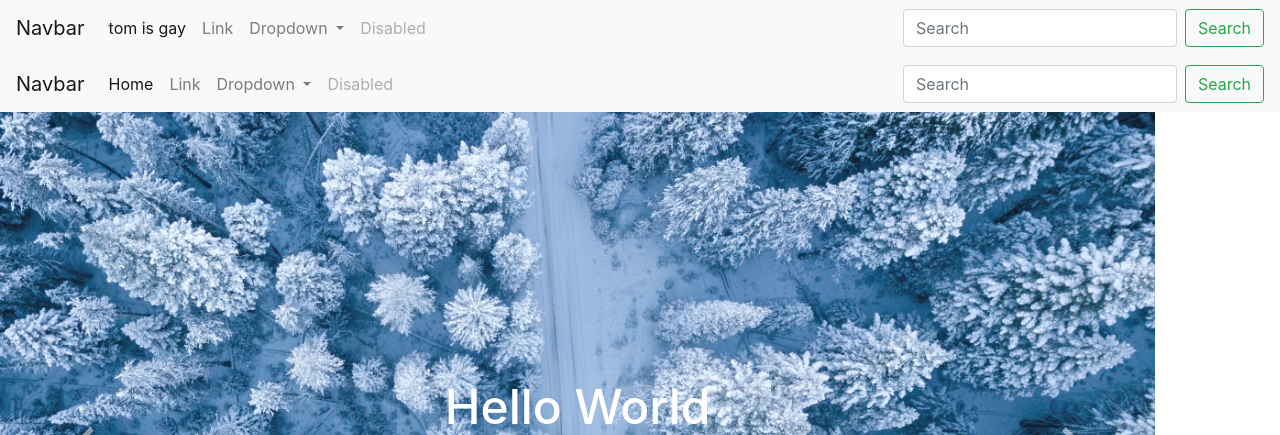
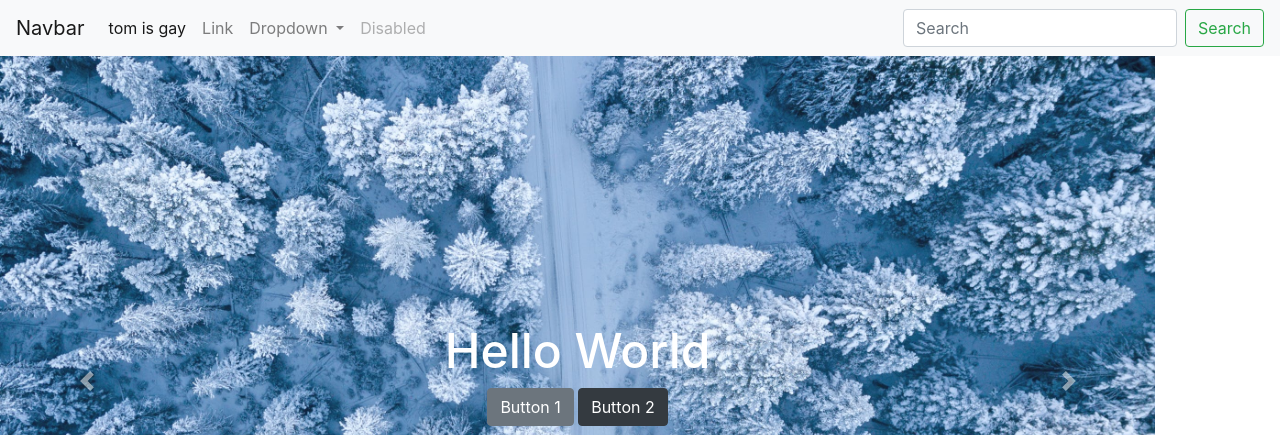
Before and after one commit to tomb5oo/atomTheme, a PHP site: page /view/pages/home.php in a window 1280 px wide. Shown: the top 435 px of the page. Run offline with PHP 8.4, Linux system fonts and the light colour scheme; a stand-in replaces the project's code that opens the database connection; style sheets or scripts are compiled from the project's sources; some libraries are stand-ins or nearby versions.

Commit message:
removed nav

```diff
--- a/view/pages/home.php
+++ b/view/pages/home.php
@@ -2,42 +2,6 @@
   include('header.php');
   include('nav.php');
 ?>
-
-<nav class="navbar navbar-expand-lg navbar-light bg-light">
-  <a class="navbar-brand" href="#">Navbar</a>
-  <button class="navbar-toggler" type="button" data-toggle="collapse" data-target="#navbarSupportedContent" aria-controls="navbarSupportedContent" aria-expanded="false" aria-label="Toggle navigation">
-    <span class="navbar-toggler-icon"></span>
-  </button>
-
-  <div class="collapse navbar-collapse" id="navbarSupportedContent">
-    <ul class="navbar-nav mr-auto">
-      <li class="nav-item active">
-        <a class="nav-link" href="#">Home <span class="sr-only">(current)</span></a>
-      </li>
-      <li class="nav-item">
-        <a class="nav-link" href="#">Link</a>
-      </li>
-      <li class="nav-item dropdown">
-        <a class="nav-link dropdown-toggle" href="#" id="navbarDropdown" role="button" data-toggle="dropdown" aria-haspopup="true" aria-expanded="false">
-          Dropdown
-        </a>
-        <div class="dropdown-menu" aria-labelledby="navbarDropdown">
-          <a class="dropdown-item" href="#">Action</a>
-          <a class="dropdown-item" href="#">Another action</a>
-          <div class="dropdown-divider"></div>
-          <a class="dropdown-item" href="#">Something else here</a>
-        </div>
-      </li>
-      <li class="nav-item">
-        <a class="nav-link disabled" href="#">Disabled</a>
-      </li>
-    </ul>
-    <form class="form-inline my-2 my-lg-0">
-      <input class="form-control mr-sm-2" type="search" placeholder="Search" aria-label="Search">
-      <button class="btn btn-outline-success my-2 my-sm-0" type="submit">Search</button>
-    </form>
-  </div>
-</nav>
 
 <div class="container-fluid">
 
```
Also changed, not shown: view/pages/itempage.php (+0 -36 lines).
